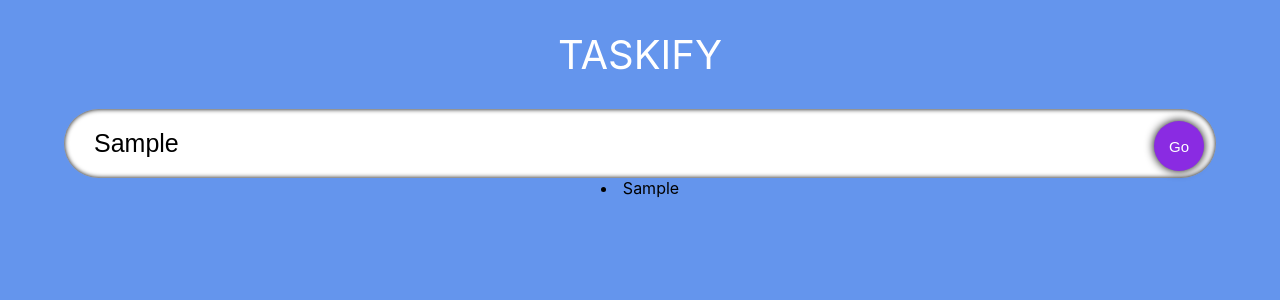
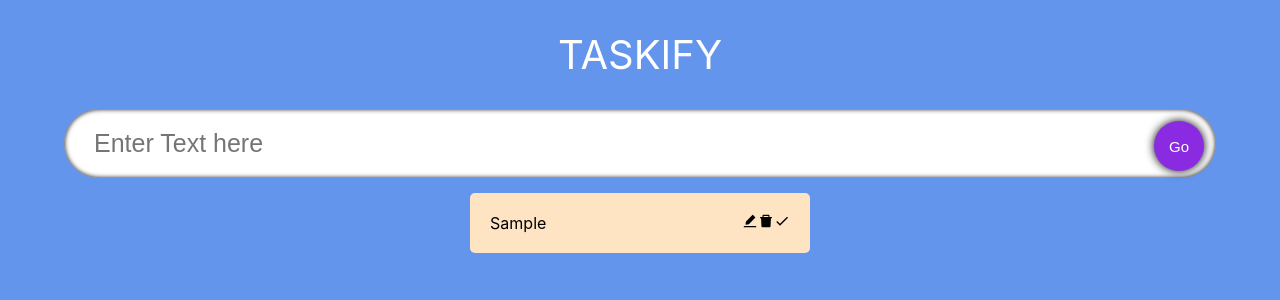
Before and after one commit to Krishna1705/typescript-basic, a React (Create React App) app: page / in a window 1280 px wide. Both pictures are taken after typing "Sample" into the empty fields and a click on the button "Go". Shown: the top 300 px of the page. Built offline with nearby package versions, Linux system fonts and the light colour scheme.

Commit message:
created new components for Todolist and SingleTodo and added code for its css styles

```diff
--- a/package.json
+++ b/package.json
@@ -12,6 +12,7 @@
     "@types/react-dom": "^17.0.14",
     "react": "^18.0.0",
     "react-dom": "^18.0.0",
+    "react-icons": "^4.3.1",
     "react-scripts": "5.0.0",
     "typescript": "^4.6.3",
     "web-vitals": "^2.1.4"
--- a/src/App.css
+++ b/src/App.css
@@ -1,3 +1,8 @@
+*{
+    margin:0;
+    padding:0;
+    box-sizing: border-box;
+}
 .App{
     width:100vw;
     height:100vh;
--- a/src/App.tsx
+++ b/src/App.tsx
@@ -1,110 +1,8 @@
 import React,{useState} from 'react';
 import './App.css';
 import InputField from './components/InputField';
+import TodoList from './components/TodoList';
 import {Todo} from './model'
-//**************************************************************************************************************************** */
-let name:string;
-
-//if we want to give any type to the variable then we can use any or unknown as follow,buit unknown is a recommanded way than making use of any
-//let address:any;
-//let address:unknown;
-
-//if we want variable to contain number and string both of the types then we can do it with union as follows:
-let age:number | string;
-age=5;
-let isStudent:boolean;
-let hobbies:string[];
-let role:[number,string]; //is called a tuple
-
-//object declaration
-//NOTE:HERE TYPE IS SOMETHING CALLED ALIAS:WHICH ARE OF TWO TYPES:
-//1)type 2)interface
-//>>>>>>>>>>>>>>>1)type is as follows
-type Person={
-    name:string,
-    age?:number //? ----is used to make property optional
-}
-let person : Person={
-      name:"krishna",
-      //age:30
-  }
-//other example of object ---which is basically one object extends another object's properties
-type X = {
-  a?:string,
-  b:number
-}
-//Extending a type via intersections
-type Y = X & {
-  c:string,
-  d:number
-}
-let y: Y={
- // a:"ppp",
-  b:6,
-  c:"kkk",
-  d:5
-}
-//A type cannot be changed after being created
-/* type Window = {
-  title: string
-}
-
-type Window = {
-  ts: number
-}
-NOTE: above cod ewill throw an error as follows
-Error: Duplicate identifier 'Window'.
- */
-
-
-//>>>>>>>>>>>>>>2)interface is as follows:
-interface Person1{
-  name:string,
-  age?:number //? ----is used to make property optional
-}
-let person1: Person1={
-  name:"kajal",
-  age:3 //? ----is used to make property optional
-}
-
-//Extending an interface
-interface Animal {
-  name: string
-}
-
-interface Bear extends Animal {
-  honey: boolean
-}
-
-let bear: Bear={
-  name:"white bear",
-  honey:true
-}
-
-//Adding new fields to an existing interface
-interface Window {
-  title: string
-}
-
-interface Window {
-  ts: number
-}
-//array of an object declaration
-let lotsOfPeople: Person[]
-
-//******************************declaration of function in Typescript
-//1st way
-function printName1(name1:string){
-  //console.log("************************",name1)
-}
-printName1("kaju");
-
-//2nd way
-let printName2:(name2:string)=>void;//if function returns nothing then write void
-//here void returns undefined
-//instead of void we can use never also----which means that function never returns anything
-
-
 
 const App:React.FC=()=> {
   const [todo,setTodo]=useState<string>("");
@@ -115,6 +13,7 @@ const App:React.FC=()=> {
     e.preventDefault();
     if(todo){
       setTodos([...todos,{id:Date.now(),todo,isDone:false}])
+      setTodo("");
     }
   }
   console.log(">>>>>>>>>>",todos);
@@ -122,14 +21,7 @@ const App:React.FC=()=> {
     <div className="App">
        <span className='heading'> TASKIFY </span>
        <InputField todo={todo} setTodo={setTodo} handleAdd={handleAdd} />
-       {todos.map((i)=>(
-       <>
-       <li>
-       {i.todo}
-       </li>
-
-       </>)
-       )}
+       <TodoList todos={todos} setTodos={setTodos}/>
     </div>
   );
 }
--- a/src/components/InputField.tsx
+++ b/src/components/InputField.tsx
@@ -1,4 +1,4 @@
-import React from 'react';
+import React, { useRef } from 'react';
 import './InputField.styles.css'
 
 interface Props{
@@ -11,12 +11,18 @@ interface Props{
 
 
 const InputField:React.FC<Props>=({todo,setTodo,handleAdd})=> {
+  //use of useref() hook in typescript
+  const inputRef=useRef<HTMLInputElement>(null)
 
   return (
-    <form className='input' onSubmit={(e)=>handleAdd(e)}>
+    <form className='input' onSubmit={(e)=>{
+      handleAdd(e);
+      inputRef.current?.blur()
+      }}>
         <input type="input" placeholder='Enter Text here' className='input__box'
         value={todo}
         onChange={(e)=>setTodo(e.target.value)}
+        ref={inputRef}
         >
         </input>
         <button type="submit" className='input__submit'>Go</button>
--- /dev/null
+++ b/src/components/SingleTodo.style.css
@@ -0,0 +1,21 @@
+.toods_single{
+display: flex;
+width:29.5%;
+border-radius: 5px;
+padding: 20px;
+margin-top: 15px;
+background-color: bisque;
+flex-wrap: wrap;
+}
+.todos_single--text{
+    flex:1;
+}
+.todos_single--text:focus{
+    outline:none;
+}
+.icons{
+    margin-left: 10px;
+    font-size: 15px;
+    cursor: pointer;
+
+}
--- /dev/null
+++ b/src/components/SingleTodo.tsx
@@ -0,0 +1,27 @@
+import React from 'react';
+import {Todo} from '../model';
+import {AiFillEdit,AiFillDelete} from 'react-icons/ai';
+import {MdDone} from 'react-icons/md';
+import './SingleTodo.style.css';
+
+interface Props{
+    todo:Todo,
+    todos:Todo[];
+    setTodos: React.Dispatch<React.SetStateAction<Todo[]>>
+}
+const SingleTodo:React.FC<Props> = ({todo,todos,setTodos}) => {
+  return (<>
+  <form className='toods_single'>
+     <span className='todos_single--text'>{todo.todo}</span>
+     <div>
+         <span className="icon"><AiFillEdit/></span>
+         <span className="icon"><AiFillDelete/></span>
+         <span className="icon"><MdDone/></span>
+     </div>
+
+  </form>
+
+  </>)
+}
+
+export default SingleTodo
--- /dev/null
+++ b/src/components/TodoList.style.css
@@ -0,0 +1,7 @@
+.todos{
+    display:flex;
+    flex-wrap: wrap;
+    align-items: center;
+    width:90%;
+    flex-direction: column;
+}
--- /dev/null
+++ b/src/components/TodoList.tsx
@@ -0,0 +1,25 @@
+import React from 'react';
+import {Todo} from '../model';
+import './TodoList.style.css';
+import SingleTodo from './SingleTodo';
+interface Props{
+    todos:Todo[];
+    setTodos: React.Dispatch<React.SetStateAction<Todo[]>>
+}
+
+
+const TodoList:React.FC<Props> = ({todos,setTodos}) => {
+  return (
+    <div className='todos'>
+    <>
+    {
+      todos.map((todo)=>(<>
+         <SingleTodo key={todo.id} todo={todo} todos={todos} setTodos={setTodos}/>
+      </>))
+    }
+    </>
+    </div>
+  )
+}
+
+export default TodoList;
```
Also changed, not shown: 1 other file (tests, documents, lock files or other folders).
